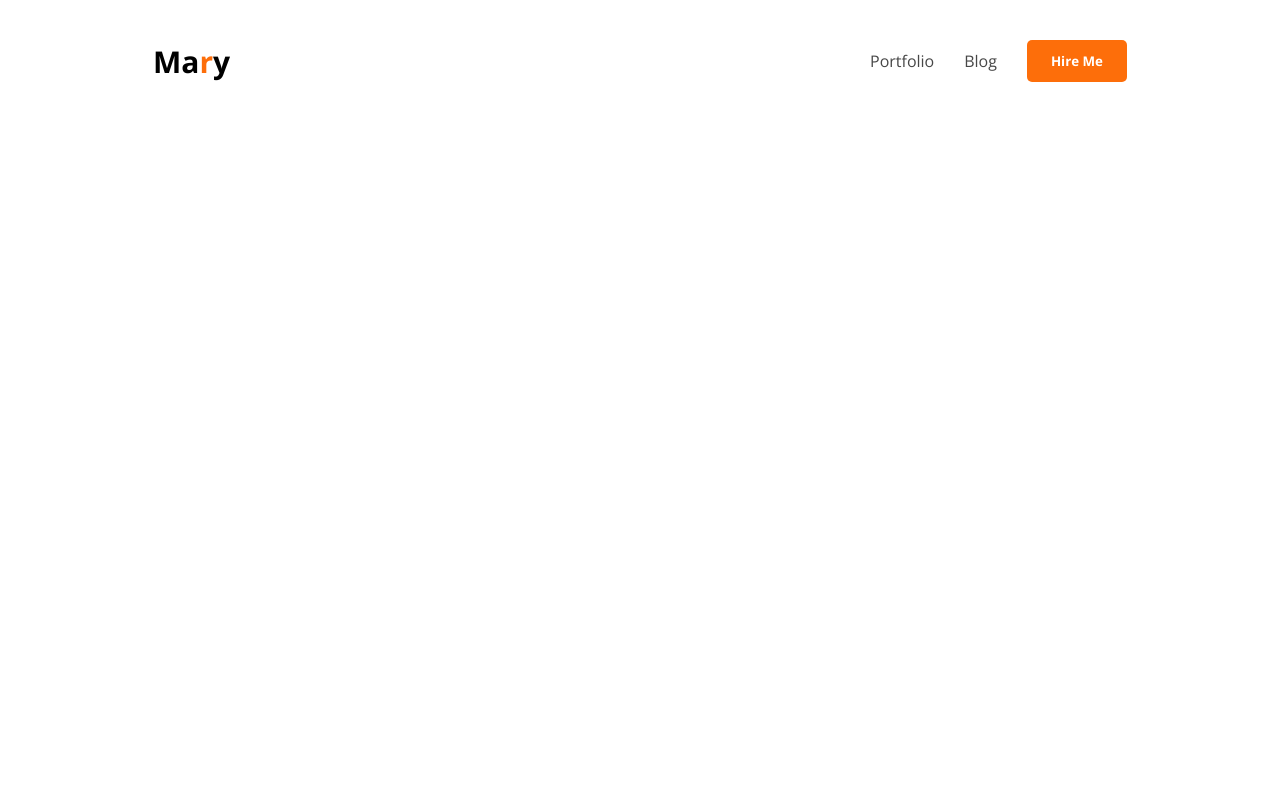
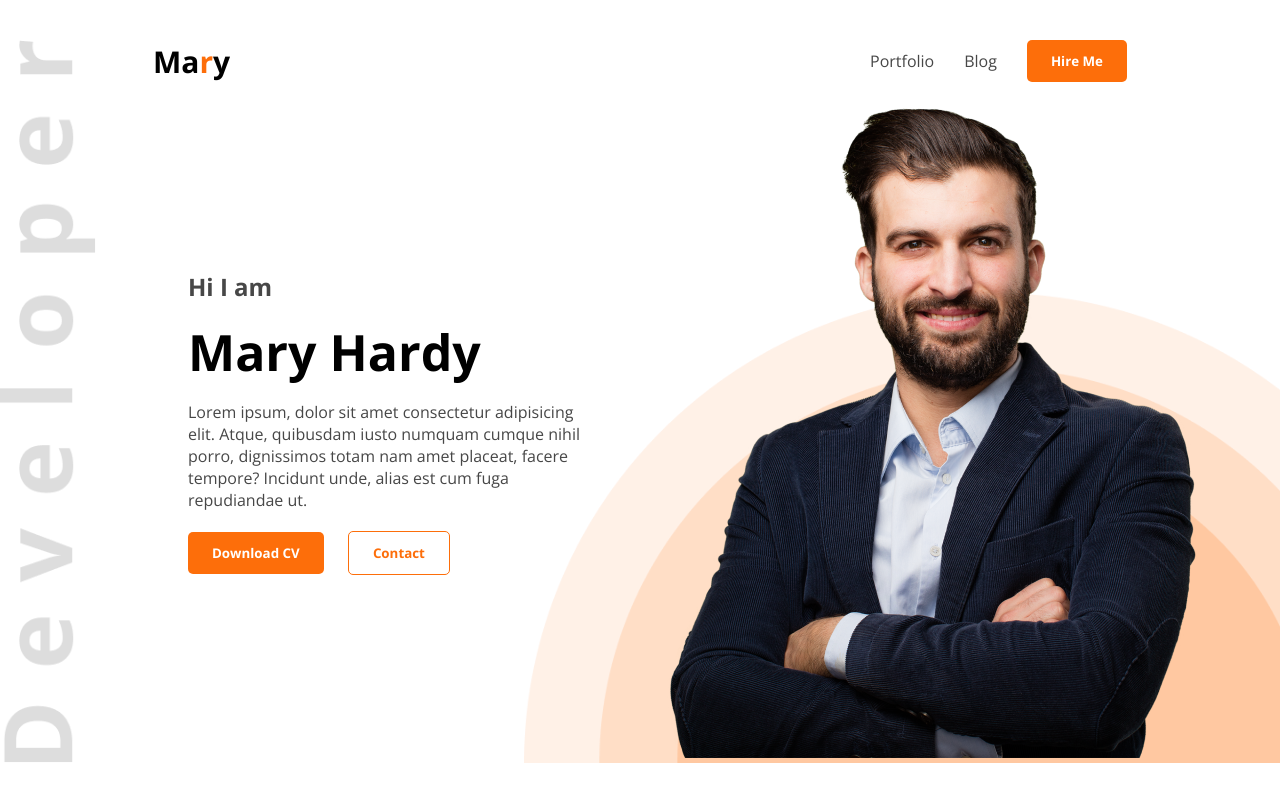
Before and after one commit to asifhasan973/developer_portfolio, a plain HTML site: page index.html in a window 1280 px wide. Drawn offline with nearby package versions, Linux system fonts and the light colour scheme.

Commit message:
header Added

```diff
--- a/index.html
+++ b/index.html
@@ -16,7 +16,19 @@
                 <li><a href=""><button class="btn-cmn">Hire Me</button></a></li>
             </ul>
         </nav>
+        <section class="bnr">
+            <div class="bnr-txt">
+                <h2 style="color: rgb(71, 71, 71);">Hi I am</h2>
+                <h1>Mary Hardy</h1>
+                <p style="color: rgb(71, 71, 71);">Lorem ipsum, dolor sit amet consectetur adipisicing elit. Atque, quibusdam iusto numquam cumque nihil porro, dignissimos totam nam amet placeat, facere tempore? Incidunt unde, alias est cum fuga repudiandae ut.</p>
+                <button class="btn-cmn" style="margin-right: 20px;">Download CV</button> <button class="btn-cmn2">Contact</button>
+            </div>
+            <div>
+                <img src="./images/hardy.png" style="width: 100%;" alt="">
+            </div>
+        </section>
     </header>
+
 
 
 </body>
--- a/styles.css
+++ b/styles.css
@@ -19,6 +19,22 @@
     border-radius: 5px;
     color: white;
     font-weight: 700;
+}
+.btn-cmn2{
+    border: 1px solid rgb(253, 110, 10);
+    background-color: transparent;
+    padding: 12px 24px;
+    border-radius: 5px;
+    color: rgb(253, 110, 10);;
+    font-weight: 700;
+}
+
+header{
+    background-image: url(./images/developer.png),url(./images/header_bg.png);
+    background-repeat: no-repeat;
+    background-position: left bottom,bottom right;
+    background-size: auto 100%, auto 65%;
+
 }
 
 /* Navbar */
@@ -46,3 +62,23 @@ nav ul li a{
     color: rgb(71, 71, 71);
 
 }
+
+/* bnr */
+.bnr{
+    display: flex;
+    align-items: center;
+    justify-content: space-evenly;
+    padding: 0 40px 0 153px;
+
+}
+.bnr-txt{
+    width: 398px;
+}
+
+.bnr-txt h1{
+    font-size: 50px;
+    padding: 15px 0;
+}
+.bnr-txt p{
+    padding-bottom: 20px;
+}
```
Also changed, not shown: 1 other file.
